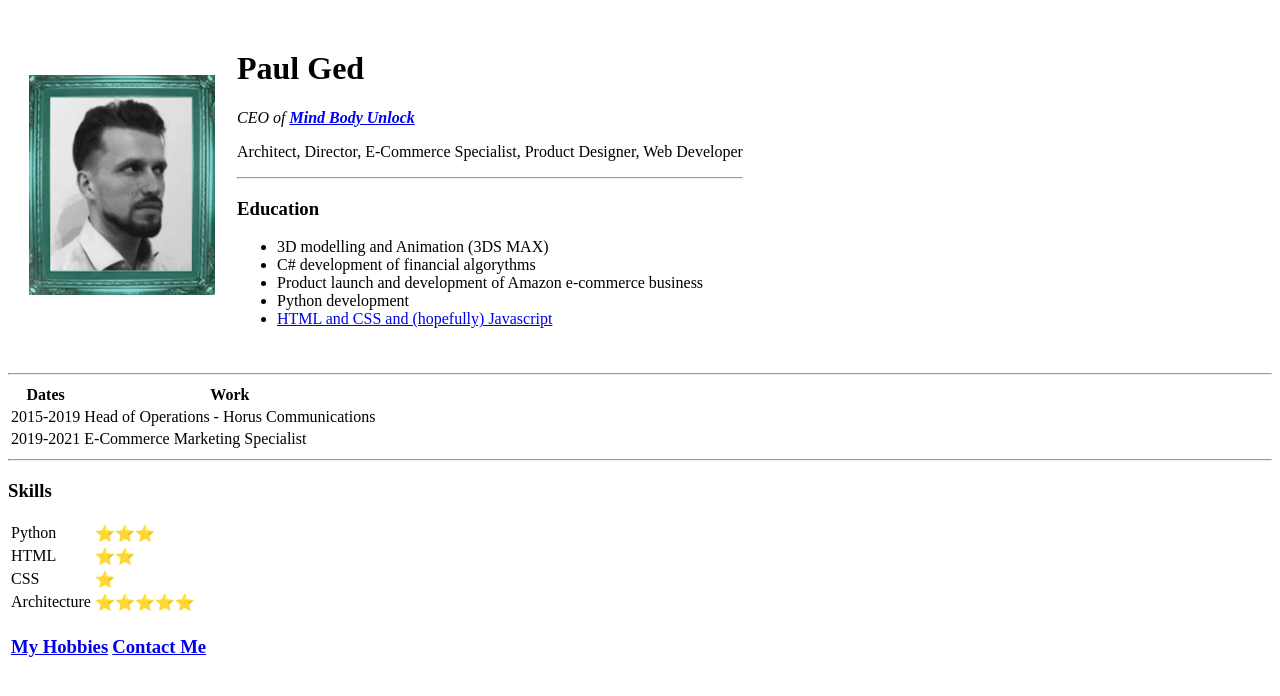
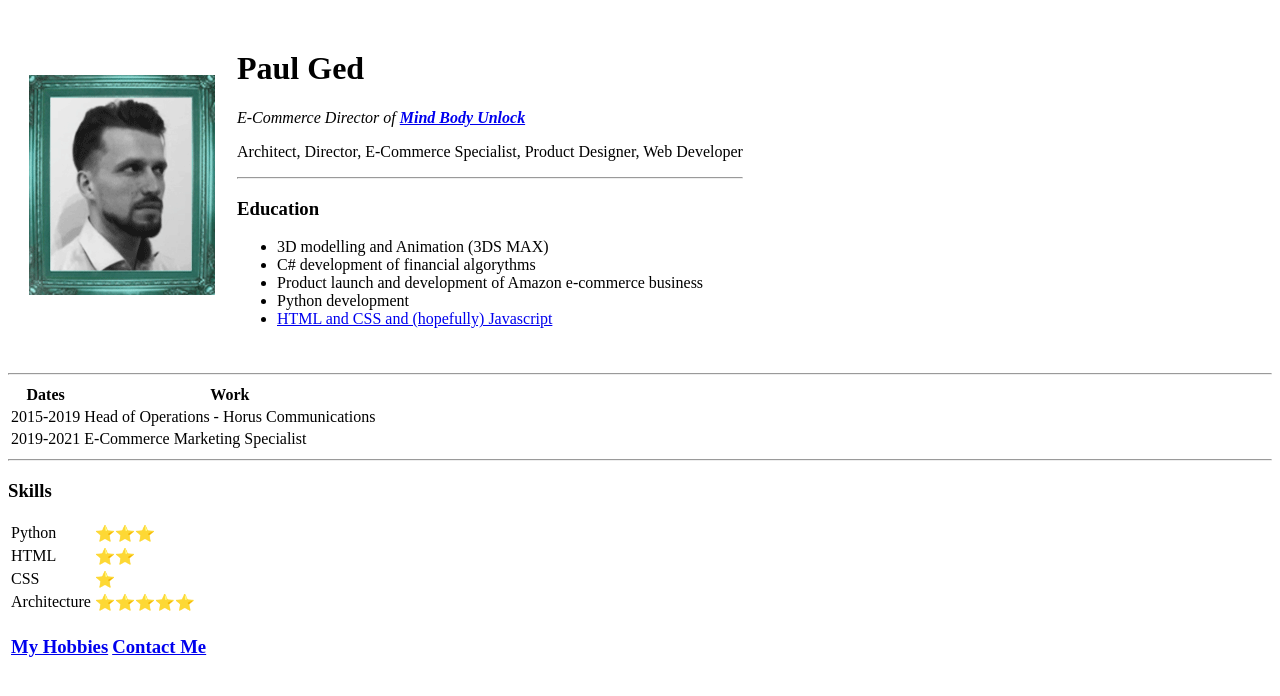
Before and after one commit to geddie212/cv, a plain HTML site: page index.html in a window 1280 px wide. Drawn offline with Linux system fonts and the light colour scheme.

Commit message:
Update index.html

```diff
--- a/index.html
+++ b/index.html
@@ -10,7 +10,7 @@
         <td><img src="images\profile photo.gif" alt="Paul Gedrimas Photo"></td>
         <td>
           <h1>Paul Ged</h1>
-            <p><em>CEO of <strong><a href="https://mindbodyunlock.com/">Mind Body Unlock</a></strong></em></p>
+            <p><em>E-Commerce Director of <strong><a href="https://mindbodyunlock.com/">Mind Body Unlock</a></strong></em></p>
             <p>Architect, Director, E-Commerce Specialist, Product Designer, Web Developer</p>
             <hr>
             <h3>Education</h3>
```
